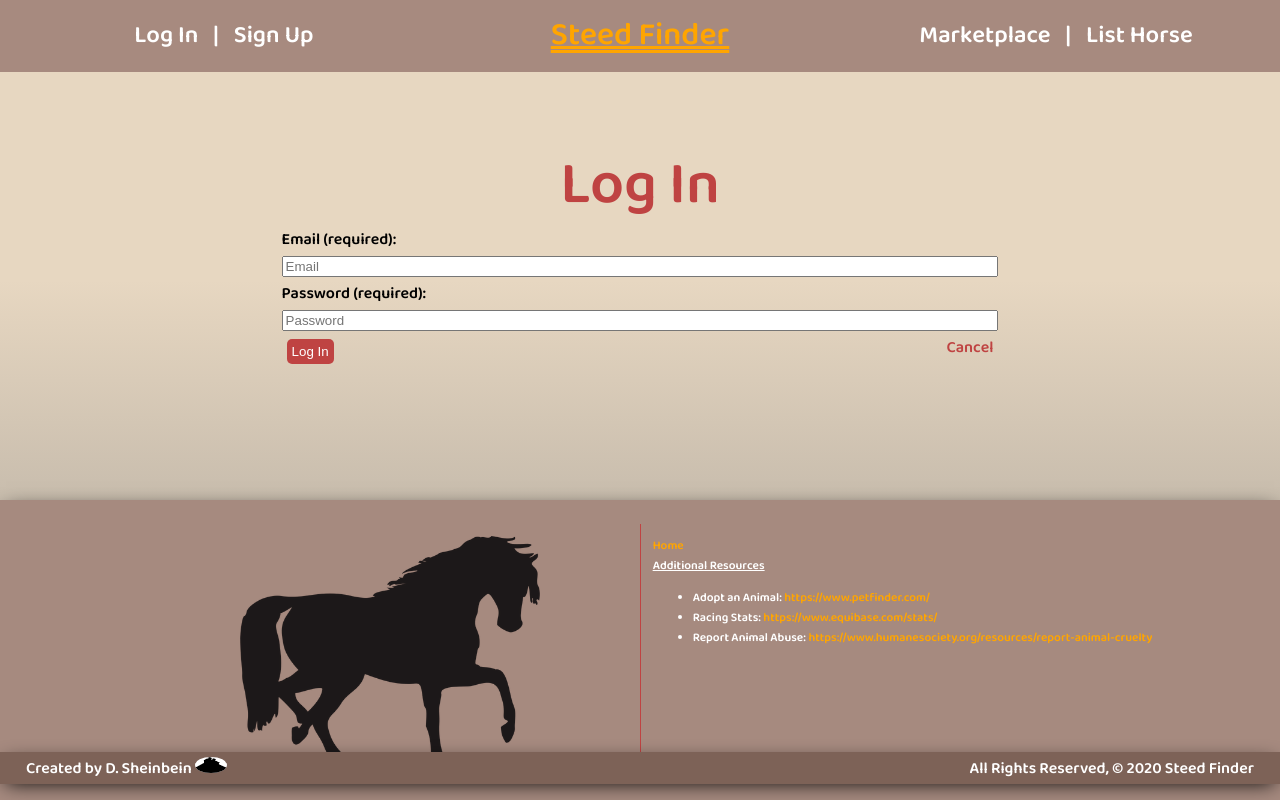
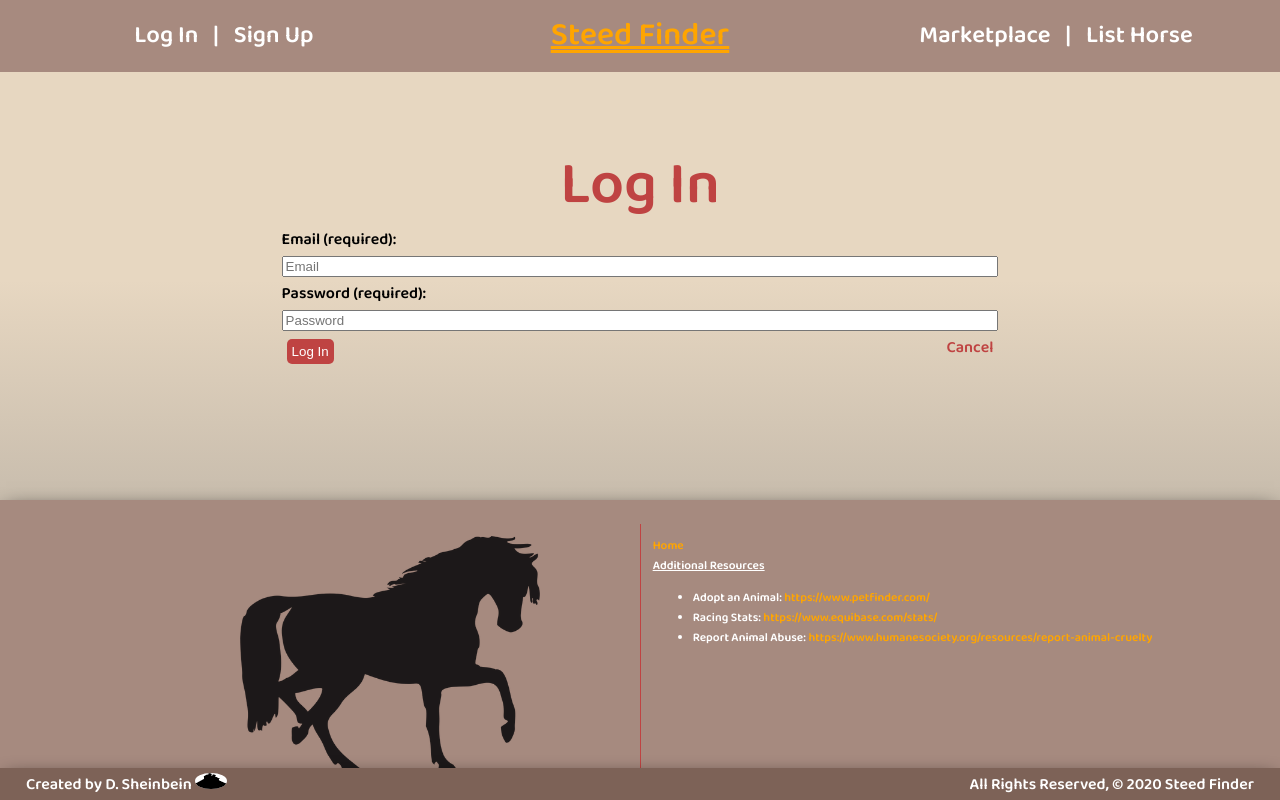
Before and after one commit to davesheinbein/steed-finder-horse-bulliten-board, a React (Create React App) app: page /login in a window 1280 px wide. Built offline with nearby package versions, Linux system fonts and the light colour scheme; no server answers.

Commit message:
Re-deploy to heroku

```diff
--- a/src/components/Footer/Footer.css
+++ b/src/components/Footer/Footer.css
@@ -19,7 +19,8 @@
     background-color:#7d6257;
     color: white;
     padding: 5px 10px;
-    margin: 1em 0px;
+    margin-top: 1em;
+    margin-bottom: 0px;
     animation-name: content;
     animation-duration: 2s;
     animation-fill-mode: forwards;
```
